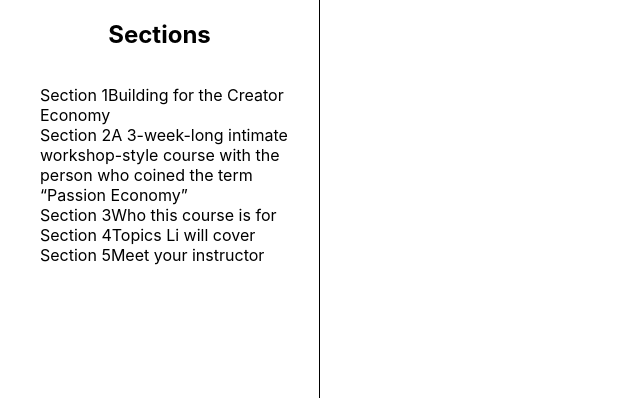
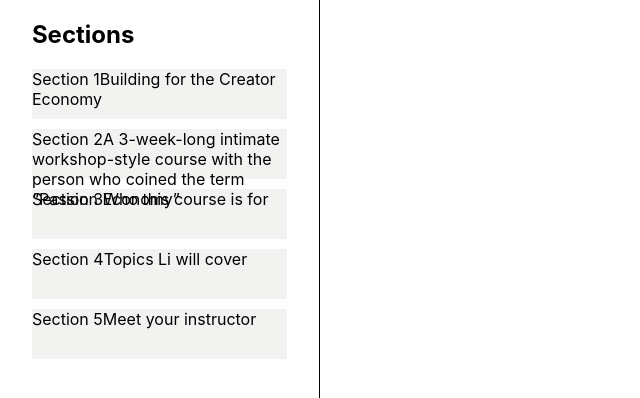
Before and after one commit to cambaughn/landing-page-builder, a Next.js app: page / in a window 1280 px wide. Shown: the top 398 px of the page, without its empty margins (0-640 px from the left). Built offline with nearby package versions, Linux system fonts and the light colour scheme.

Commit message:
Begin styling for sectionslist

```diff
--- a/components/Sidebar/Sidebar.js
+++ b/components/Sidebar/Sidebar.js
@@ -12,8 +12,10 @@ export default function Sidebar({ sections, updateSections }) {
 
   return (
     <div className={styles.container}>
-      <h2>Sections</h2>
-      <SortableSectionList sections={sections} onSortEnd={onSortEnd} />
+      <div className={styles.mainContent}>
+        <h2>Sections</h2>
+        <SortableSectionList sections={sections} onSortEnd={onSortEnd} />
+      </div>
     </div>
   )
 }
--- a/components/Sidebar/Sidebar.module.scss
+++ b/components/Sidebar/Sidebar.module.scss
@@ -9,3 +9,11 @@
   align-items: center;
   justify-content: flex-start;
 }
+
+.mainContent {
+  display: flex;
+  flex-direction: column;
+  align-items: flex-start;
+  justify-content: flex-start;
+  width: 80%;
+}
--- a/components/SortableListItem/SortableListItem.module.scss
+++ b/components/SortableListItem/SortableListItem.module.scss
@@ -0,0 +1,6 @@
+.container {
+  background-color: #F2F2F0;
+  height: 50px;
+  width: 100%;
+  margin-bottom: 10px;
+}
--- a/components/SortableSectionList/SortableSectionList.js
+++ b/components/SortableSectionList/SortableSectionList.js
@@ -5,13 +5,13 @@ import { SortableContainer } from 'react-sortable-hoc';
 
 const SortableSectionList = SortableContainer(({ sections }) => {
   return (
-    <ul className={styles.container}>
+    <div className={styles.container}>
       { sections.map((section, index) => {
         return (
           <SortableListItem section={section} number={index + 1} index={index} key={index} />
         )
       })}
-    </ul>
+    </div>
   )
 })
 
```
